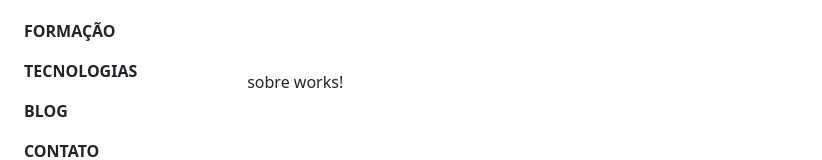
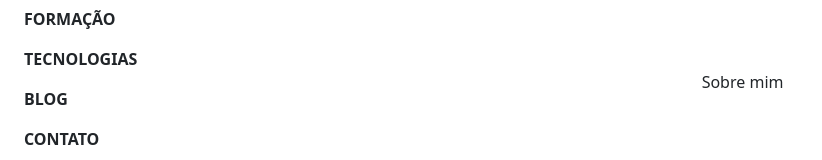
Before and after one commit to DaviRamosUC/DaviRamosUC.github.io, an Angular app: page /sobre in a window 1280 px wide. Shown: the part 310-470 px from the top of the page, without its empty margins (0-822 px from the left). Built offline with nearby package versions, Linux system fonts and the light colour scheme.

Commit message:
Adicionando estilos globais

```diff
--- a/src/app/componentes/sobre/sobre.component.html
+++ b/src/app/componentes/sobre/sobre.component.html
@@ -1 +1,5 @@
-<p>sobre works!</p>
+<div class="container-fluid">
+  <div class="d-flex justify-content-center">
+    <p>Sobre mim</p>
+  </div>
+</div>
--- a/src/styles.css
+++ b/src/styles.css
@@ -1,4 +1,16 @@
 /* You can add global styles to this file, and also import other style files */
+*,
+*::before,
+*::after {
+  box-sizing: border-box;
+}
+
+@media (prefers-reduced-motion: no-preference) {
+  :root {
+    scroll-behavior: smooth;
+  }
+}
+
 h1,
 h2,
 h3,
@@ -7,3 +19,8 @@ h5,
 h6 {
   font-family: 'Montserrat', sans-serif;
 }
+
+#page-content-wrapper {
+  min-width: 0;
+  width: 100%;
+}
```
